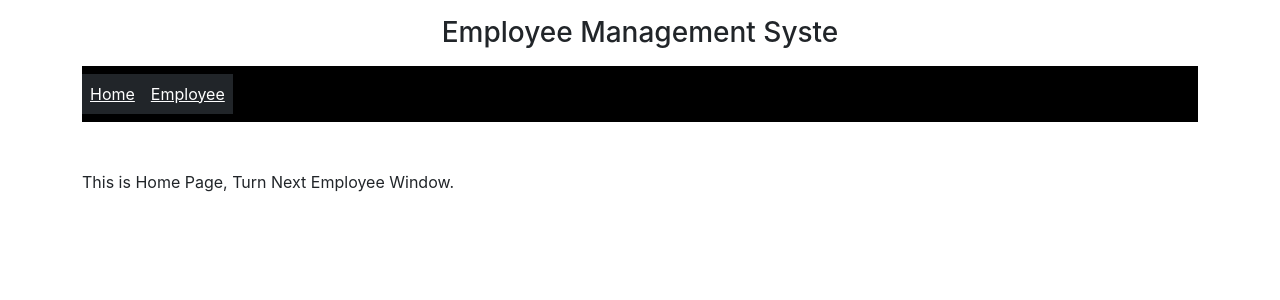
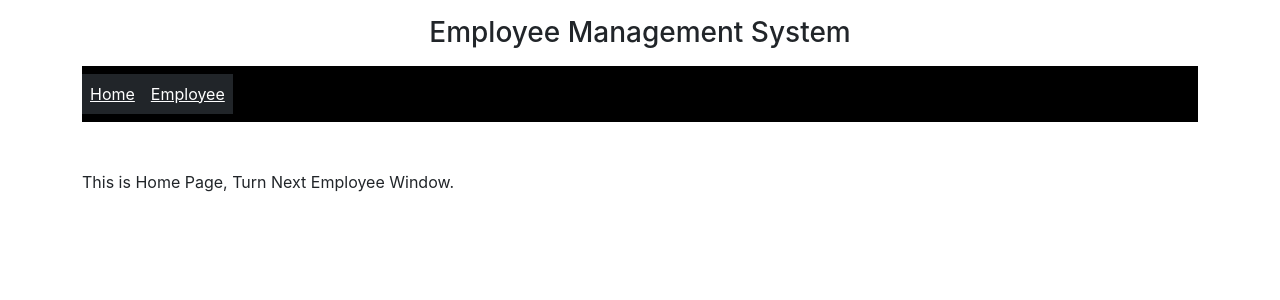
Before and after one commit to NSBM-SPM-2021/github-basics-GayanPerera95, a React (Create React App) app: page / in a window 1280 px wide. Shown: the top 300 px of the page. Built offline with nearby package versions, Linux system fonts and the light colour scheme.

Commit message:
Edit for Deploy

```diff
--- a/src/App.js
+++ b/src/App.js
@@ -11,7 +11,7 @@ function App() {
     <BrowserRouter>
     <div data-testid="todo-1" className="container">
       <h3 className="m-3 d-flex justify-content-center">
-        Employee Management Syste
+        Employee Management System
       </h3>
 
       <Navigation/>
```
